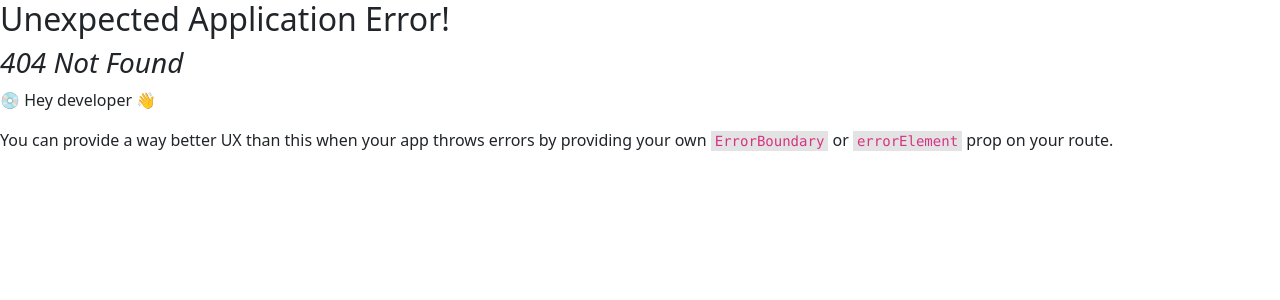
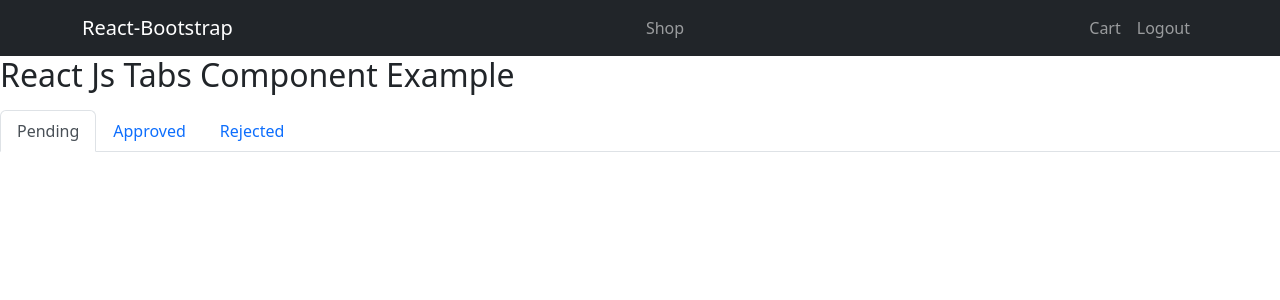
Before and after one commit to gyivan/dbs-techtrek, a React (Create React App) app in the folder frontend/: page /claim in a window 1280 px wide. Before the commit this address had no page. Shown: the top 300 px of the page. Built offline with nearby package versions, Linux system fonts and the light colour scheme.

Commit message:
update userClaim page

```diff
--- a/frontend/src/App.js
+++ b/frontend/src/App.js
@@ -8,6 +8,7 @@ import {
 	RouterProvider,
 } from "react-router-dom";
 import EditClaim from "./pages/EditClaim";
+import Claims from "./pages/Claims";
 
 const router = createBrowserRouter(
 	createRoutesFromElements(
@@ -16,6 +17,7 @@ const router = createBrowserRouter(
 			<Route element={<ProtectedRoutes />}>
 				<Route path="/" element={<Layout />}>
 					<Route path="/" element={<div>Home</div>} />
+                    <Route path="/claim" element={<Claims />} />
 					<Route path="/edit-claim/:id" element={<EditClaim />} />
 				</Route>
 			</Route>
--- a/frontend/src/components/Userclaim.js
+++ b/frontend/src/components/Userclaim.js
@@ -1,5 +1,4 @@
 import React from 'react'
-import "../styles/Userclaim.css"
 
 function Userclaim({user}) {
   return (
@@ -12,7 +11,7 @@ function Userclaim({user}) {
             <p>UserAmount: ${user.Amount}</p>
             <p>Purpose: {user.Purpose}</p>
             <p>FollowUp: {user.FollowUp}</p>
-            <p>FollowUp: {user.LastEditedClaimDate}</p>
+            <p>Last Update: {user.LastEditedClaimDate}</p>
         </div>
     </div>
 
--- a/frontend/src/pages/Claims.js
+++ b/frontend/src/pages/Claims.js
@@ -1,11 +1,13 @@
-import React, { useState } from 'react'
+import React, { useEffect, useState } from 'react'
+import Nav from 'react-bootstrap/Nav';
 import Userclaim from '../components/Userclaim'
+import { Tab, Tabs } from 'react-bootstrap'
 
 function Claims() {
     const [user,setUser] = useState({
         ClaimID: 2010,
         InsuranceID: 1009,
-        FirstName: "Martin",
+        FirstName: "John",
         LastName: "Ong",
         ExpenseDate: "2022-07-14T08:00:00+08:00",
         Amount: 100.00,
@@ -15,27 +17,36 @@ function Claims() {
         Status: "Approved",
         LastEditedClaimDate: "2022-07-15T12:22:45+08:00"
        })
+    //    useEffect(()=>{
+    //     const getClaims = async ()=>{
+    //       const response = await fetch("")
+    //       const json = await response.json()
+
+    //       if(response.ok){
+
+
+    //       }
+
+    //     }
+    //     getClaims()
+    //   },[])
+    const [tabKey, initTabKey] = useState('one')
   return (
     <div>
-        <nav>
-        <div className="nav nav-tabs" id="nav-tab" role="tablist">
-            <button className="nav-link active" id="nav-home-tab" data-bs-toggle="tab" data-bs-target="#nav-home" type="button" role="tab" aria-controls="nav-home" aria-selected="true">Pending</button>
-            <button className="nav-link" id="nav-profile-tab" data-bs-toggle="tab" data-bs-target="#nav-profile" type="button" role="tab" aria-controls="nav-profile" aria-selected="false">Approved</button>
-            <button className="nav-link" id="nav-contact-tab" data-bs-toggle="tab" data-bs-target="#nav-contact" type="button" role="tab" aria-controls="nav-contact" aria-selected="false">Rejected</button>
-        </div>
-        </nav>
-        <div className="tab-content" id="nav-tabContent">
-        <div className="tab-pane fade show active" id="nav-home" role="tabpanel" aria-labelledby="nav-home-tab">
-            {user.Status === "Approved" && <Userclaim user={user} /> }
-        </div>
-        <div className="tab-pane fade" id="nav-profile" role="tabpanel" aria-labelledby="nav-profile-tab">
-            {user.Status === "Pending" && <Userclaim user={user} /> }
-        </div>
-        <div className="tab-pane fade" id="nav-contact" role="tabpanel" aria-labelledby="nav-contact-tab">
-            {user.Status === "Rejected" && <Userclaim user={user} /> }
-        </div>
-        </div>
-    </div>
+    <h2 className="mb-3">React Js Tabs Component Example</h2>
+    <Tabs activeKey={tabKey} onSelect={(e) => initTabKey(e)}>
+      <Tab eventKey="one" title="Pending">
+        <p>{user.Status === "Pending" && <Userclaim user={user} /> }</p>
+      </Tab>
+      <Tab eventKey="two" title="Approved">
+        <p>{user.Status === "Approved" && <Userclaim user={user} /> }</p>
+      </Tab>
+      <Tab eventKey="four" title="Rejected">
+        <p>{user.Status === "Rejected" && <Userclaim user={user} /> }</p>
+      </Tab>
+    </Tabs>
+  </div>
+
   )
 }
 
```
